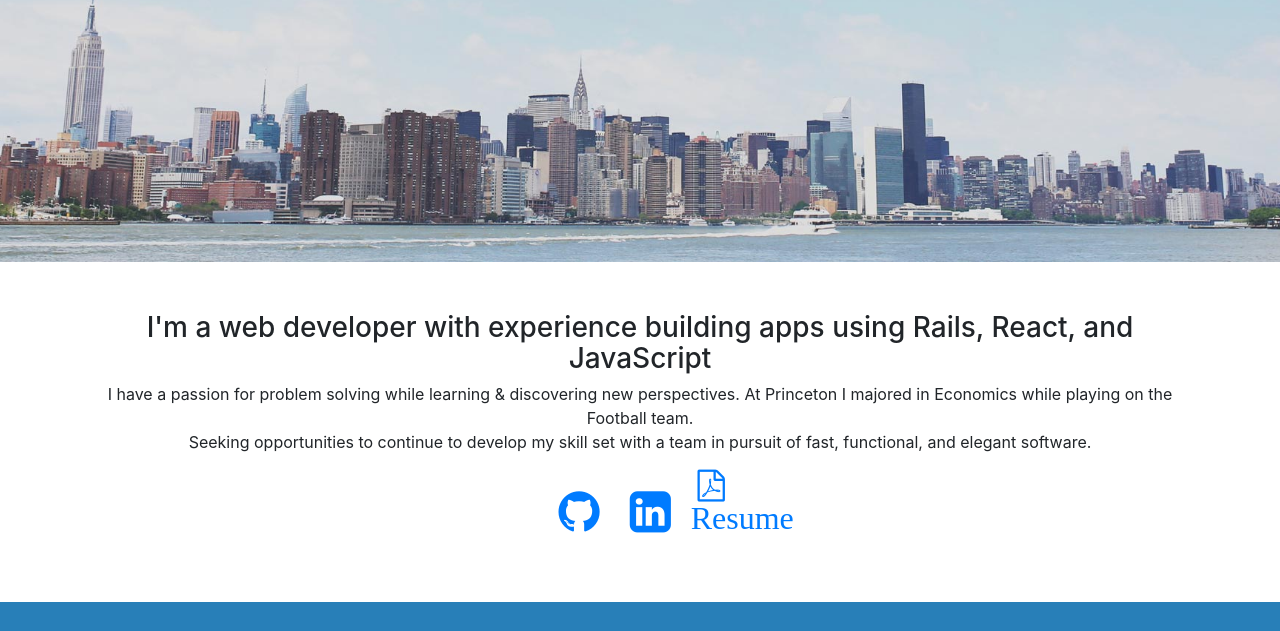
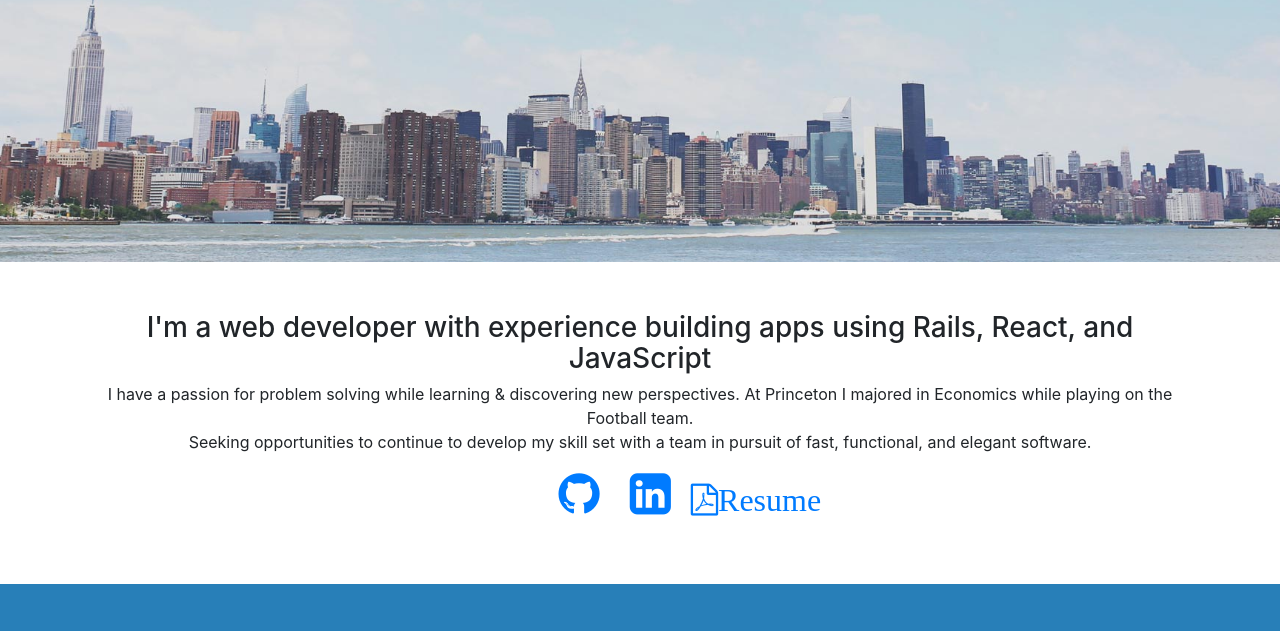
Before and after one commit to ashafer85/andrewshaferdev, a website with bundled scripts: page index.html in a window 1280 px wide. Shown: the part 538-1169 px from the top of the page. Built offline with nearby package versions, Linux system fonts and the light colour scheme.

Commit message:
Resume logo inLine

```diff
--- a/index.html
+++ b/index.html
@@ -88,7 +88,7 @@
         </li>
         <li class="list-inline-item">
           <a href="https://github.com/ashafer85/kickReturn/blob/master/Andrew_Shafer_Resume2018.pdf">
-            <i class="fa fa-file-pdf-o fa-fw fa-2x"><br>Resume</i>
+            <i class="fa fa-file-pdf-o fa-fw fa-2x">Resume</i>
           </a>
         </li>
       </ul>
```
